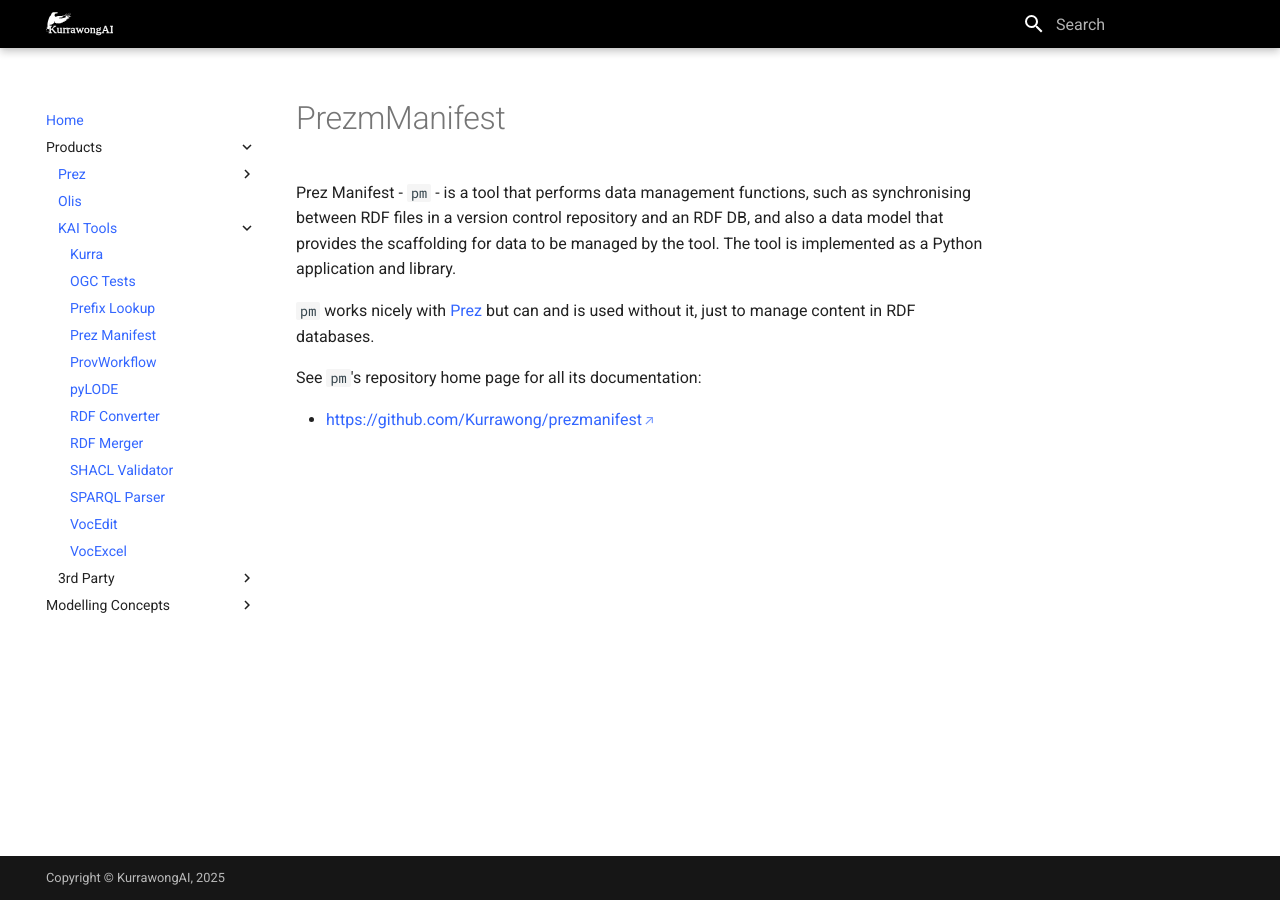
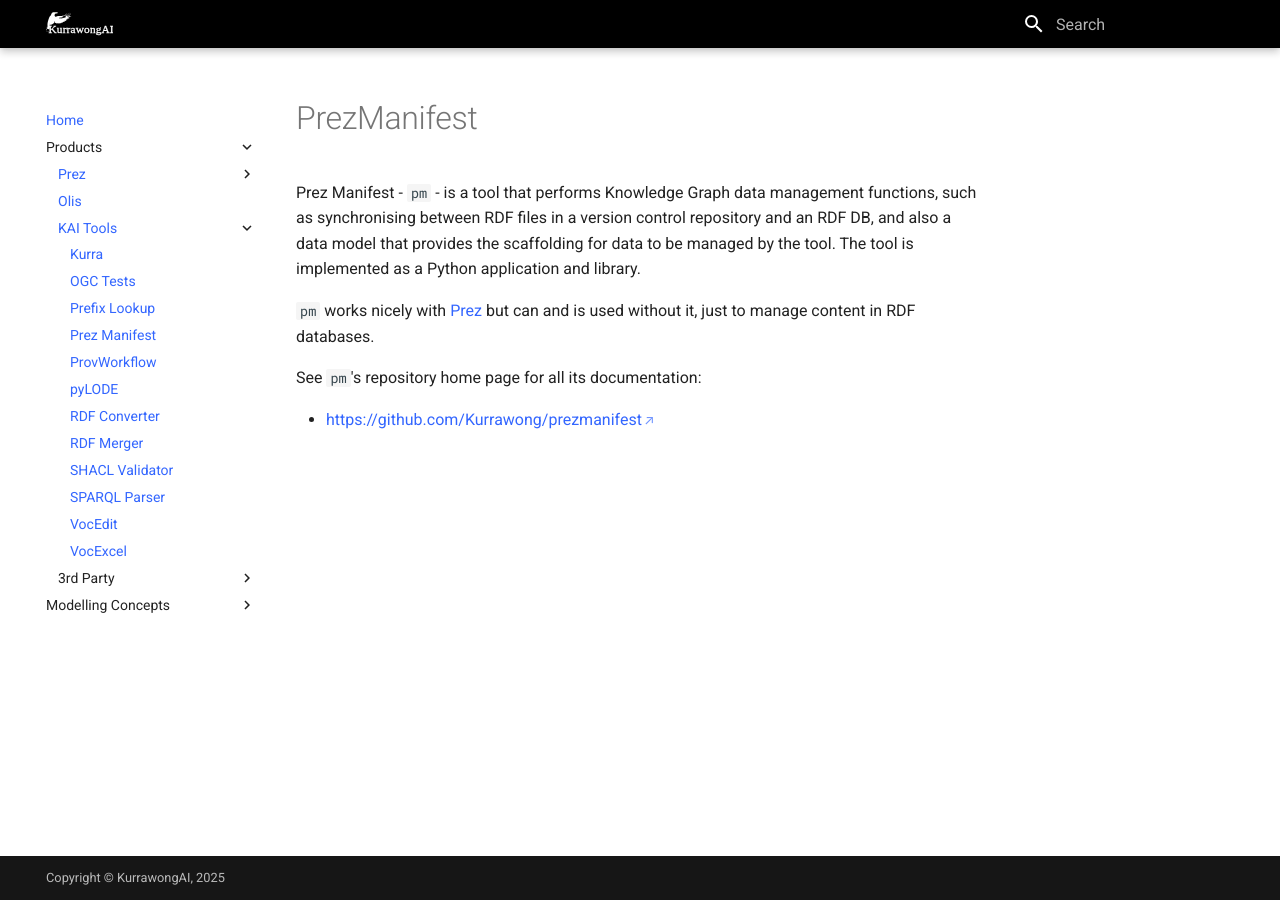
Before and after one commit to Kurrawong/docs, an MkDocs documentation site: the page built from docs/products/tools/prezmanifest.md, in a window 1280 px wide. Built offline with MkDocs 1.6.1 and Material for MkDocs 9.7.7, drawn with Linux system fonts in a browser that asks for light colours.

```diff
--- a/docs/products/tools/prezmanifest.md
+++ b/docs/products/tools/prezmanifest.md
@@ -1,6 +1,6 @@
-# PrezmManifest
+# PrezManifest
 
-Prez Manifest - `pm` - is a tool that performs data management functions, such as synchronising between RDF files in a
+Prez Manifest - `pm` - is a tool that performs Knowledge Graph data management functions, such as synchronising between RDF files in a
 version control repository and an RDF DB, and also a data model that provides the scaffolding for data to be managed by
 the tool. The tool is implemented as a Python application and library.
 
--- a/mkdocs.yml
+++ b/mkdocs.yml
@@ -64,6 +64,7 @@ nav:
             - 'VocExcel': 'products/tools/vocexcel.md'
         - '3rd Party':
             - 'Fuseki': 'products/3rdparty/fuseki.md'
+            - 'RDFLib': 'products/3rdparty/rdflib.md'
     - 'Modelling Concepts':
         - 'Agents': 'concepts/agents/patterns.md'
         - 'RDF': 'concepts/rdf.md'
```
Also changed, not shown: docs/products/3rdparty/rdflib.md (added, +34 -0 lines), docs/products/tools/pylode.md (+1 -1 lines), docs/assets/3rdparty/images/RDFLib-250.png (added).
